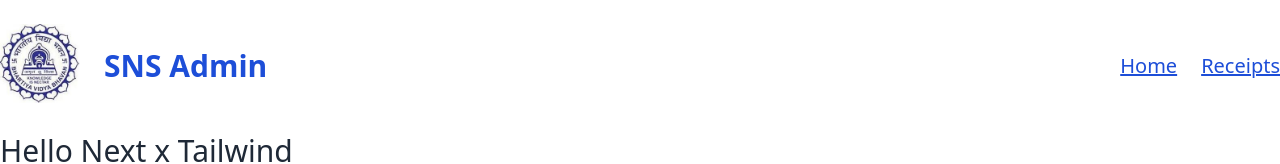
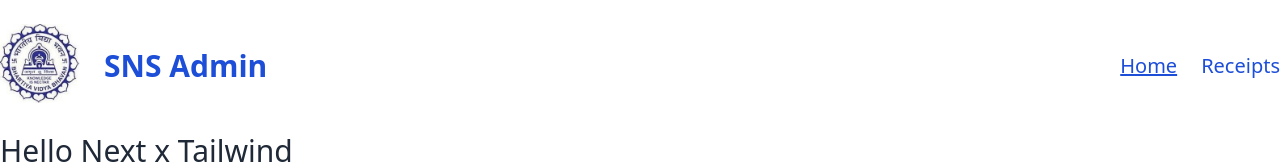
Before and after one commit to NeeshSamsi/bvb, a Next.js app: page / in a window 1280 px wide. Shown: the top 164 px of the page. Built offline with nearby package versions, Linux system fonts and the light colour scheme.

Commit message:
fix: Active style link

```diff
--- a/components/NavBar.tsx
+++ b/components/NavBar.tsx
@@ -34,7 +34,7 @@ const NavBar = () => {
         <Link href="/receipts">
           <a
             className={`font-medium text-xl text-blue-700 hover:underline ${
-              router.pathname === "/" ? "underline" : ""
+              router.pathname === "/receipts" ? "underline" : ""
             }`}
           >
             Receipts
```
